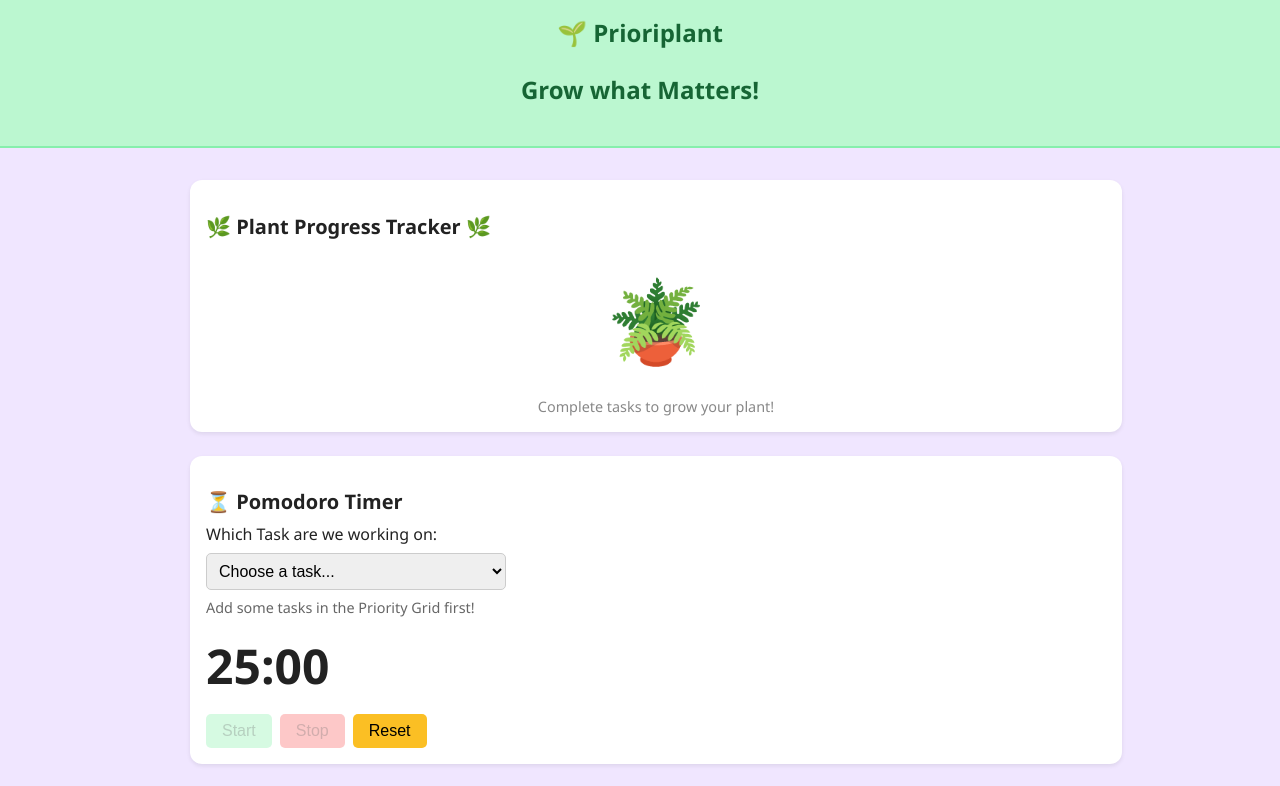
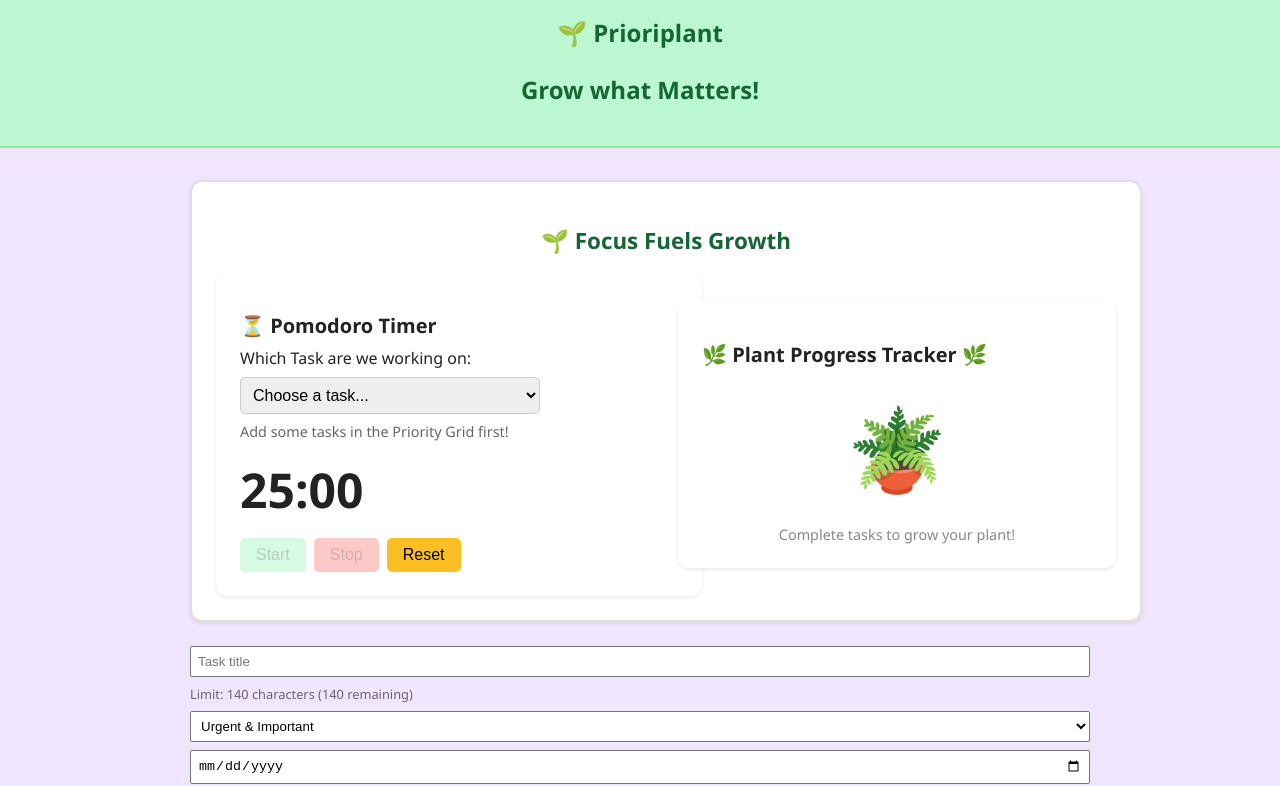
Before and after one commit to chknutson/JoC-Timer, a React (Vite) app: page / in a window 1280 px wide. Shown: the top 786 px of the page. Built offline with nearby package versions, Linux system fonts and the light colour scheme.

Commit message:
changed the title plant and timer

```diff
--- a/src/App.css
+++ b/src/App.css
@@ -1,22 +1,22 @@
-/* Reset + base styles */
+/* ===== Base Reset & Typography ===== */
 body {
   font-family: "Segoe UI", Tahoma, Geneva, Verdana, sans-serif;
-  background: #f0e6ff; /* Light lavender background - matching index.css */
+  background: #f0e6ff; /* Light lavender background */
   margin: 0;
   padding: 0;
   color: #222;
-  display: block; /* Override the flex display from index.css */
+  display: block; /* Override any flex display from index.css */
 }
 
-/* App container */
+/* ===== App Container ===== */
 .app {
   display: flex;
   flex-direction: column;
-  align-items: center; /* Center content horizontally */
+  align-items: center;
   min-height: 100vh;
 }
 
-/* Header */
+/* ===== Header ===== */
 header {
   background-color: #bbf7d0;
   color: #166534;
@@ -28,27 +28,68 @@ header {
   width: 100%;
 }
 
-/* Main content layout */
+/* ===== Main Layout ===== */
 main {
   display: grid;
   grid-template-columns: 1fr;
   gap: 1.5rem;
   padding: 2rem;
-
-  /* Limit and center main content */
   max-width: 900px;
   width: 100%;
 }
 
-/* Card sections */
-section {
+/* ===== Generic Card Style ===== */
+section,
+.timer-plant-card {
   background: white;
-  padding: 1rem;
+  padding: 1.5rem;
   border-radius: 0.75rem;
-  box-shadow: 0 2px 4px rgba(0, 0, 0, 0.08);
+  box-shadow: 0 2px 4px rgba(0,0,0,0.08);
   width: 100%;
 }
 
+/* ===== Tagline inside Timer + Plant Card ===== */
+.focus-tagline {
+  text-align: center;
+  font-size: 1.4rem;
+  font-weight: bold;
+  color: #166534; /* Deep green for brand consistency */
+  margin-bottom: 1rem;
+}
+
+/* ===== Timer + Plant Card ===== */
+.timer-plant-card {
+  border: 2px solid #e0e0e0;
+}
+
+/* ===== Timer + Plant Layout ===== */
+.timer-plant-content {
+  display: flex;
+  flex-wrap: wrap;
+  gap: 1.5rem;
+}
+
+.timer-section,
+.plant-section {
+  flex: 1 1 300px;
+}
+
+/* Center Plant content */
+.plant-section {
+  display: flex;
+  justify-content: center;
+  align-items: center;
+}
+
+/* ===== Responsive ===== */
+@media (max-width: 768px) {
+  .timer-plant-content {
+    flex-direction: column;
+    align-items: center;
+  }
+}
+
+/* ===== Headings ===== */
 h2 {
   font-size: 1.25rem;
   margin-bottom: 0.5rem;
--- a/src/App.tsx
+++ b/src/App.tsx
@@ -12,11 +12,22 @@ export default function App() {
     <div className="app">
       <Header />
       <main>
-        <Plant />
-        <Timer />
+        {/* Combined Timer + Plant Card with tagline inside */}
+        <div className="timer-plant-card">
+          <h2 className="focus-tagline">🌱 Focus Fuels Growth</h2>
+          <div className="timer-plant-content">
+            <div className="timer-section">
+              <Timer />
+            </div>
+            <div className="plant-section">
+              <Plant />
+            </div>
+          </div>
+        </div>
+
         <PriorityGrid />
+        <GoalTracker />
         <Toaster position="top-center" reverseOrder={false} />
-        <GoalTracker />
       </main>
     </div>
   );
```
